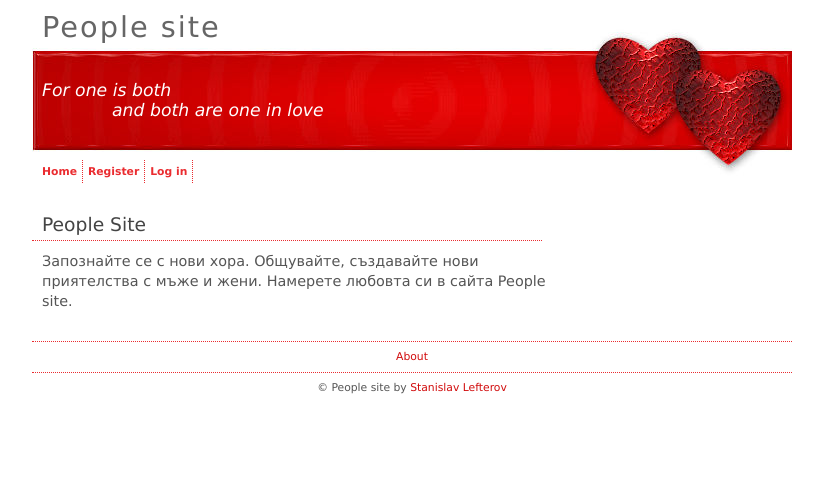
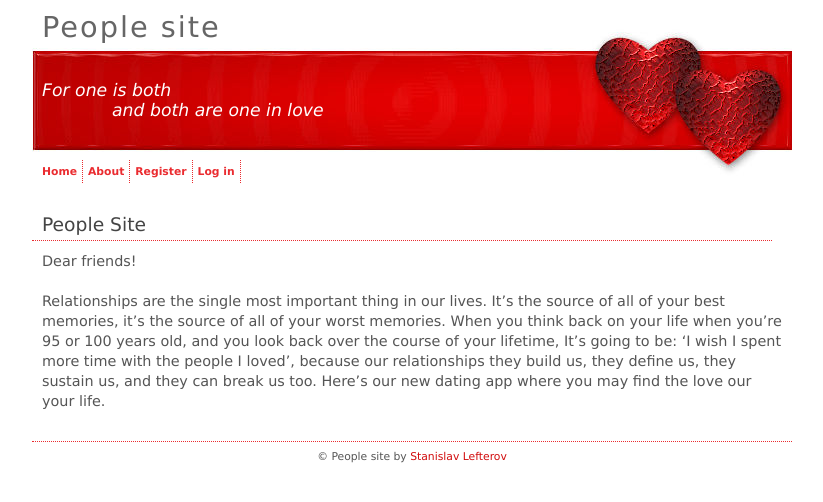
Before and after one commit to slavileft/PeopleSite, a Django app: page /about/ in a window 1280 px wide. Shown: the top 502 px of the page, without its empty margins (228-1051 px from the left). Run offline with Django 4.2, Linux system fonts and the light colour scheme.

Commit message:
Added some styles to the site

```diff
--- a/PeopleSite/common/forms.py
+++ b/PeopleSite/common/forms.py
@@ -24,6 +24,6 @@ class PhotoCommentForm(forms.ModelForm):
 
 
 class SearchForm(forms.Form):
-    age_lower = forms.IntegerField(required=False)
-    age_higher = forms.IntegerField(required=False)
+    age_lower = forms.IntegerField(required=False, label='Search people from age: ')
+    age_higher = forms.IntegerField(required=False, label='Search people to age: ')
     gender = forms.ChoiceField(choices=GENDER_EMPTY, required=False)
--- a/static_files/style.css
+++ b/static_files/style.css
@@ -1,51 +1,290 @@
 @import 'photoDetails.css';
 @import 'chat.css';
 
-* { border:0; margin:0; padding:0; }
-a { color:#D10B0C; text-decoration:none; }
-a:hover { color:#666; text-decoration:underline; }
-.alignleft { float:left; margin:0 5px 0 0; }
-.alignright { float:right; margin:0 0 0 5px; }
+* {
+    border: 0;
+    margin: 0;
+    padding: 0;
+}
 
-body { background:#fff; font:90% Verdana, "Trebuchet MS", sans-serif; color:#666; }
+a {
+    color: #D10B0C;
+    text-decoration: none;
+}
 
-#header { background: #fff url('images/header2.jpg') no-repeat; height:200px; margin:0 auto; position:relative; width:760px; }
-#header:after { clear:both; content:'.'; display:block; height:0; visibility:hidden; }
-#header h1 { color:#666; font-size:2em; font-weight:normal; letter-spacing: 2px; position:absolute; top:10px; left:10px; }
-#header ul { float: left; list-style:none; position:absolute; top:160px; left: 5px }
-#header ul li { list-style:none; display: inline; }
-#header ul li a { float: left; color:#EA2C30; display:inline; font-size:0.75em; font-weight:bold; padding:5px; width:auto; border-right: 1px dotted #EA2C30; }
-#header ul li a:hover { background:#D10B0C; color:#eee; text-decoration:none; }
-#header p {  color:#fff; font-size:1.2em; position:absolute; left:10px; top:80px; font-style:italic; }
-#header p span { padding-left: 70px; }
+a:hover {
+    color: #666;
+    text-decoration: underline;
+}
+
+.alignleft {
+    float: left;
+    margin: 0 5px 0 0;
+}
+
+.alignright {
+    float: right;
+    margin: 0 0 0 5px;
+}
+
+body {
+    background: #fff;
+    font: 90% Verdana, "Trebuchet MS", sans-serif;
+    color: #666;
+}
+
+#header {
+    background: #fff url('images/header2.jpg') no-repeat;
+    height: 200px;
+    margin: 0 auto;
+    position: relative;
+    width: 760px;
+}
+
+#header:after {
+    clear: both;
+    content: '.';
+    display: block;
+    height: 0;
+    visibility: hidden;
+}
+
+#header h1 {
+    color: #666;
+    font-size: 2em;
+    font-weight: normal;
+    letter-spacing: 2px;
+    position: absolute;
+    top: 10px;
+    left: 10px;
+}
+
+#header ul {
+    float: left;
+    list-style: none;
+    position: absolute;
+    top: 160px;
+    left: 5px
+}
+
+#header ul li {
+    list-style: none;
+    display: inline;
+}
+
+#header ul li a {
+    float: left;
+    color: #EA2C30;
+    display: inline;
+    font-size: 0.75em;
+    font-weight: bold;
+    padding: 5px;
+    width: auto;
+    border-right: 1px dotted #EA2C30;
+}
+
+#header ul li a:hover {
+    background: #D10B0C;
+    color: #eee;
+    text-decoration: none;
+}
+
+#header p {
+    color: #fff;
+    font-size: 1.2em;
+    position: absolute;
+    left: 10px;
+    top: 80px;
+    font-style: italic;
+}
+
+#header p span {
+    padding-left: 70px;
+}
 
 
-#container{ height:auto; margin:10px auto 0 auto; width:760px; background-color: #fff }
-#container:after { clear:both; content:'.'; display:block; height:0; visibility:hidden;  }
+#container {
+    height: auto;
+    margin: 10px auto 0 auto;
+    width: 760px;
+    background-color: #fff
+}
 
-#left { float:left; width:530px; }
-#left p { color:#555; line-height:20px; padding:10px; }
-#left h1 { border-bottom:1px dotted #EA2C30; color:#444; font-size:1.3em; font-weight:normal; line-height:30px; padding:0 10px; margin-right: 20px; }
+#container:after {
+    clear: both;
+    content: '.';
+    display: block;
+    height: 0;
+    visibility: hidden;
+}
 
-#right { float:left; width:200px; margin-left: 10px; }
-#right h1 { border-bottom:1px dotted #EA2C30; color:#444; font-size:1.3em; font-weight:normal; line-height:30px; padding:0 10px; }
-#right p { color:#555; display:block; font-size:90%; line-height:20px; margin: 0; padding:10px; }
-#right p a.more { display:block; text-align:right; }
-#right ul { margin:10px; }
+#left {
+    float: left;
+    width: 530px;
+}
 
-#footer { margin:20px auto 5px auto; width:760px; background-color: #fff }
-#footer:after { clear:both; content:'.'; display:block; height:0; visibility:hidden; }
-#footer p { border-top: 1px dotted #EA2C30; color:#555; font-size:90%; line-height:20px; padding: 5px; text-align:center; font-size: 0.75em; }
+#left p {
+    color: #555;
+    line-height: 20px;
+    padding: 10px;
+}
 
-.row {
-  display: flex;
+#left h1 {
+    border-bottom: 1px dotted #EA2C30;
+    color: #444;
+    font-size: 1.3em;
+    font-weight: normal;
+    line-height: 30px;
+    padding: 0 10px;
+    margin-right: 20px;
+}
+
+#left button {
+    border: #333333 1px solid;
+    border-radius: 4px;
+}
+
+#left .delete-form {
+    display: inline-block;
+    padding-left: 100px
+}
+
+#left .row {
+    display: flex;
+}
+
+#right {
+    float: left;
+    width: 200px;
+    margin-left: 10px;
+}
+
+#right h1 {
+    border-bottom: 1px dotted #EA2C30;
+    color: #444;
+    font-size: 1.3em;
+    font-weight: normal;
+    line-height: 30px;
+    padding: 0 10px;
+}
+
+#right p {
+    color: #555;
+    display: block;
+    font-size: 90%;
+    line-height: 20px;
+    margin: 0;
+    padding: 10px;
+}
+
+#right p a.more {
+    display: block;
+    text-align: right;
+}
+
+#right ul {
+    margin: 10px;
+}
+
+#whole {
+    float: left;
+    width: 760px;
+}
+
+#whole p {
+    color: #555;
+    line-height: 20px;
+    padding: 10px;
+}
+
+#whole h1 {
+    border-bottom: 1px dotted #EA2C30;
+    color: #444;
+    font-size: 1.3em;
+    font-weight: normal;
+    line-height: 30px;
+    padding: 0 10px;
+    margin-right: 20px;
+}
+
+#whole p img {
+    border-radius: 50%;
+}
+
+#whole button {
+    border: #333333 1px solid;
+    border-radius: 4px;
+}
+
+#footer {
+    margin: 20px auto 5px auto;
+    width: 760px;
+    background-color: #fff
+}
+
+#footer:after {
+    clear: both;
+    content: '.';
+    display: block;
+    height: 0;
+    visibility: hidden;
+}
+
+#footer p {
+    border-top: 1px dotted #EA2C30;
+    color: #555;
+    font-size: 90%;
+    line-height: 20px;
+    padding: 5px;
+    text-align: center;
+    font-size: 0.75em;
 }
 
 .column {
-  flex: 33.33%;
-  padding: 3px;
+    flex: 33.33%;
 }
 
-.deleteUser {
+div form input {
+    border: #777 1px solid ;
+}
 
+div form textarea {
+    border: #EA2C30 1px solid ;
 }
+
+#about {
+    padding-top: 30px;
+}
+
+#delete-photo-button {
+    color: white;
+    background-color: #D10B0C;
+    width: 62px;
+    height: 32px;
+}
+
+#yes-button {
+    color: white;
+    background-color: #D10B0C;
+    width: 62px;
+    height: 32px;
+}
+
+#no-button {
+    color: white;
+    background-color: green;
+    border-radius: 4px;
+    width: 62px;
+    height: 32px;
+}
+
+#edit-button {
+    width: 62px;
+    height: 32px;
+}
+
+#submit-photo-button {
+    margin-top: 10px;
+    width: 62px;
+    height: 32px;
+}
--- a/templates/404.html
+++ b/templates/404.html
@@ -1,6 +1,8 @@
 {% extends 'base.html' %}
 {% load static %}
 {% block page_content %}
-<h1>The page you are looking for doesn't exist.</h1>
-<h3>You may have mistyped the address of the page or the page may have moved.</h3>
+{#    TODO check the appearance of the 404 page #}
+    <h1>The page you are looking for doesn't exist.</h1>
+    <h3>You may have mistyped the address of the page or the page may have moved.</h3>
+    <a href="{% url 'index' %}">You can return to home page from here.</a>
 {% endblock %}
--- a/templates/about.html
+++ b/templates/about.html
@@ -1,11 +1,22 @@
 {% extends 'base.html' %}
 {% load static %}
 {% block page_content %}
-    <!-- start container -->
     <div id="container">
-        <!-- begin left side -->
-        <div id="left">
+        <div id="whole">
             <h1>People Site</h1>
-            <p>Запознайте се с нови хора. Общувайте, създавайте нови приятелства с мъже и жени.
-                Намерете любовта си в сайта People site.</p>
+                <p>Dear friends!</p>
+
+                <p id="about">Relationships are the single most important thing in our lives. It’s the source of
+                    all of your best
+                    memories,
+                    it’s the source of all of your worst memories.
+                    When you think back on your life when you’re 95 or 100 years old, and you look back over the course
+                    of
+                    your
+                    lifetime, It’s going to be: ‘I wish I spent more time with the people I loved’, because our
+                    relationships
+                    they build us, they define us, they sustain us, and they can break us too.
+                    Here’s our new dating app where you may find the love our your life. </p>
+        </div>
+    </div>
 {% endblock %}
--- a/templates/accounts/user-login-page.html
+++ b/templates/accounts/user-login-page.html
@@ -1,10 +1,8 @@
 {% extends 'base.html' %}
 {% load static %}
 {% block page_content %}
-    <!-- start container -->
     <div id="container">
-        <!-- begin left side -->
-        <div id="left">
+        <div id="whole">
             <h1>LogIn</h1>
 
             <body>
@@ -15,4 +13,6 @@
                 {% csrf_token %}
             </form>
             </body>
+        </div>
+    </div>
 {% endblock %}
--- a/templates/base.html
+++ b/templates/base.html
@@ -15,6 +15,7 @@
         <span>and both are one in love</span></p>
     <ul>
         <li><a href="{% url 'index' %}">Home</a></li>
+        <li><a href="{% url 'about' %}">About</a></li>
         {% if request.user.is_authenticated %}
             <li class="nav-item inbox-icon-container">
                 <a href="{% url 'inbox' %}" class="inbox-icon">Messages</a>
@@ -33,7 +34,6 @@
 
 <!-- begin footer -->
 <div id="footer">
-    <p><a href="{% url 'about' %}">About</a></p>
     <p>&COPY; People site by <a href="https://github.com/slavileft">Stanislav Lefterov</a></p>
 </div>
 <!-- end footer -->
--- a/templates/index.html
+++ b/templates/index.html
@@ -37,8 +37,7 @@
                     </li>
                 {% endfor %}
             </ul>
-        </div>
-        <div class="pagination">
+            <div class="pagination">
             <span class="step-links">
                 {% if page_obj.has_previous %}
                     <a href="?page=1">&laquo; first</a>
@@ -54,11 +53,10 @@
                     <a href="?page={{ page_obj.paginator.num_pages }}">last &raquo;</a>
                 {% endif %}
             </span>
+            </div>
         </div>
-        <!-- end left side -->
         {% if user.is_authenticated %}
             {% include 'partials/right-side-page.html' %}
         {% endif %}
     </div>
-    <!-- end container -->
 {% endblock %}
--- a/templates/partials/search_form.html
+++ b/templates/partials/search_form.html
@@ -3,6 +3,8 @@
         <p>
             {{ search_form.age_lower.label }}
             {{ search_form.age_lower }}
+        </p>
+        <p>
             {{ search_form.age_higher.label }}
             {{ search_form.age_higher }}
         </p>
--- a/templates/photos/photo-add-page.html
+++ b/templates/photos/photo-add-page.html
@@ -1,9 +1,7 @@
 {% extends 'base.html' %}
 {% load static %}
 {% block page_content %}
-    <!-- start container -->
     <div id="container">
-        <!-- begin left side -->
         <div id="left">
             <h1>Add photo</h1>
 
@@ -15,8 +13,6 @@
                 {% csrf_token %}
             </form>
         </div>
-        <!-- end left side -->
         {% include 'partials/right-side-page.html' %}
     </div>
-    <!-- end container -->
 {% endblock %}
```
Also changed, not shown: templates/accounts/user-delete-page.html (+6 -9 lines), templates/accounts/user-details-page.html (+8 -13 lines), templates/accounts/user-edit-page.html (+9 -13 lines), templates/accounts/user-register-page.html (+1 -6 lines), templates/chat/inbox.html (+27 -22 lines), templates/chat/thread.html (+10 -13 lines), templates/partials/right-side-page.html (+3 -5 lines), templates/photos/photo-delete-page.html (+8 -7 lines), templates/photos/photo-details-page.html (+9 -15 lines), templates/photos/photo-edit-page.html (+4 -9 lines), templates/accounts/user-logout-page.html (deleted).
